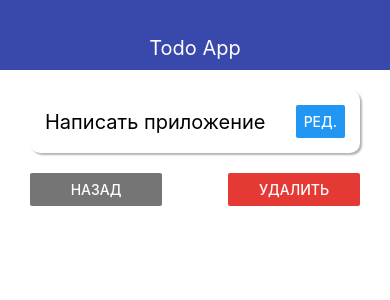
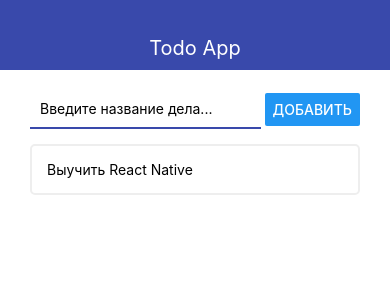
Before and after one commit to Sergswd/react-native-todo, a React Native app: screen / in a window 390 px wide. Shown: the top 300 px of the page. Built offline with nearby package versions, Linux system fonts and the light colour scheme.

Commit message:
adding images

```diff
--- a/App.js
+++ b/App.js
@@ -6,10 +6,9 @@
 import { TodoScreen } from './src/screens/TodoScreen';
 
 export default function App() {
-  const [todoId, setTodoId] = useState('2');
+  const [todoId, setTodoId] = useState(null);
   const [todos, setTodos] = useState([
-    {id: '1', title: 'Выучить React Native'},
-    {id: '2', title: 'Написать приложение'}
+    {id: '1', title: 'Выучить React Native'}
   ]);
 
   const addTodo = (title) => {
--- a/src/screens/MainScreen.js
+++ b/src/screens/MainScreen.js
@@ -1,20 +1,43 @@
 import React from 'react';
-import { View, StyleSheet, FlatList } from 'react-native';
+import { View, StyleSheet, FlatList, Image } from 'react-native';
 import { AddTodo } from '../components/AddTodo';
 import { Todo } from '../components/Todo';
 
 export const MainScreen = ({addTodo, todos, removeTodo, openTodo}) => {
+  let content = (
+    <FlatList
+      keyExtractor={item => item.id.toString()}
+      data={todos}
+      renderItem={({item}) => <Todo todo={item} onRemove={removeTodo} onOpen={openTodo} />}
+    />
+  )
+
+  if (todos.length === 0) {
+    content = (
+      <View style={styles.imgWrap}>
+        <Image style={styles.image} source={require('../../assets/no-items.png')}/>
+      </View>
+    )
+  }
+
   return (
     <View>
       <AddTodo onSubmit={addTodo}/>
-
-      <FlatList
-        keyExtractor={item => item.id.toString()}
-        data={todos}
-        renderItem={({item}) => <Todo todo={item} onRemove={removeTodo} onOpen={openTodo}/>}
-      />
+      {content}
     </View>
   )
 }
 
-const styles = StyleSheet.create({})
+const styles = StyleSheet.create({
+  imgWrap: {
+    justifyContent: 'center',
+    alignItems: 'center',
+    padding: 10,
+    height: 300
+  },
+  image: {
+    width: '100%',
+    height: '100%',
+    resizeMode: 'contain'
+  }
+})
```
Also changed, not shown: assets/no-items.png (added).
